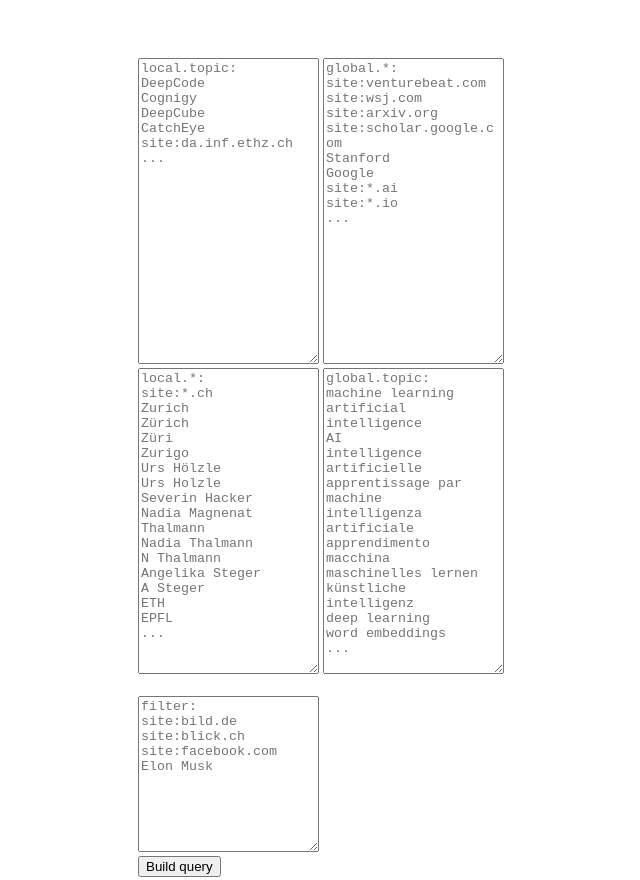
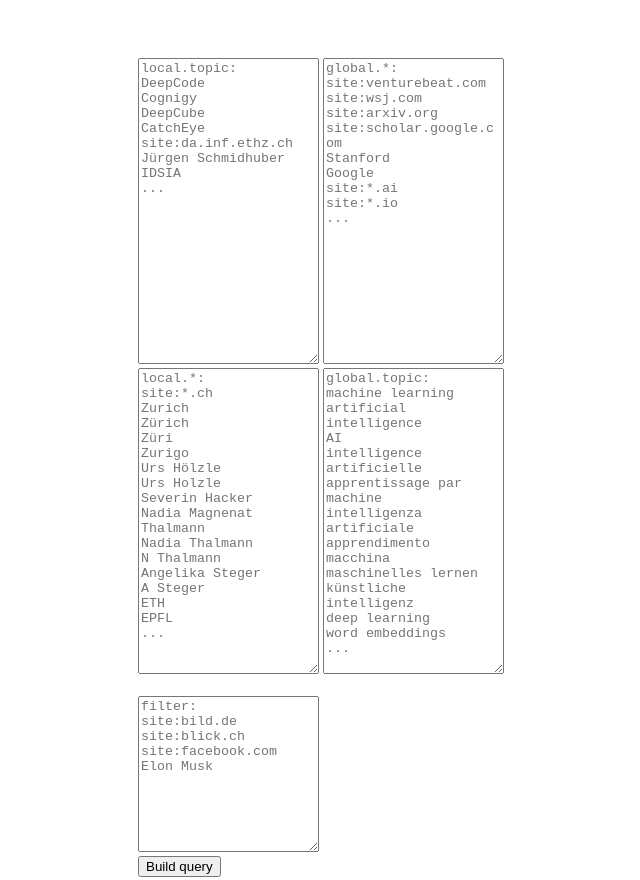
Before and after one commit to bittlingmayer/querybuilder, a plain HTML site: page index.html in a window 1280 px wide. Shown: the top 880 px of the page, without its empty margins (202-842 px from the left). Drawn offline with Linux system fonts and the light colour scheme.

Commit message:
Update index.html

```diff
--- a/index.html
+++ b/index.html
@@ -13,6 +13,8 @@
 DeepCube
 CatchEye
 site:da.inf.ethz.ch
+Jürgen Schmidhuber
+IDSIA
 ..."></textarea>
 
 	<textarea id="global" rows="20" placeholder="global.*:
```
